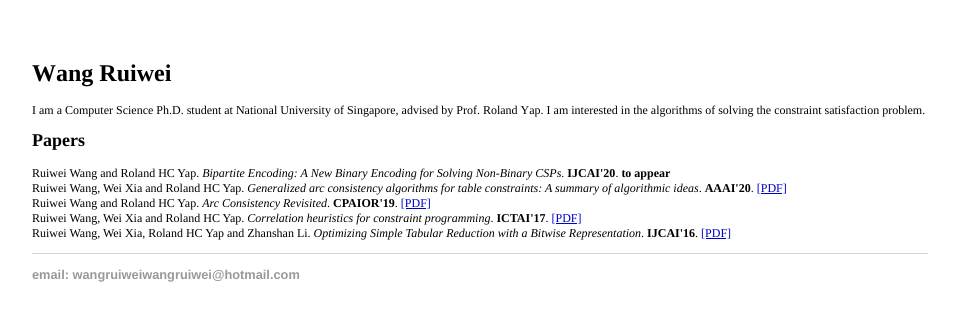
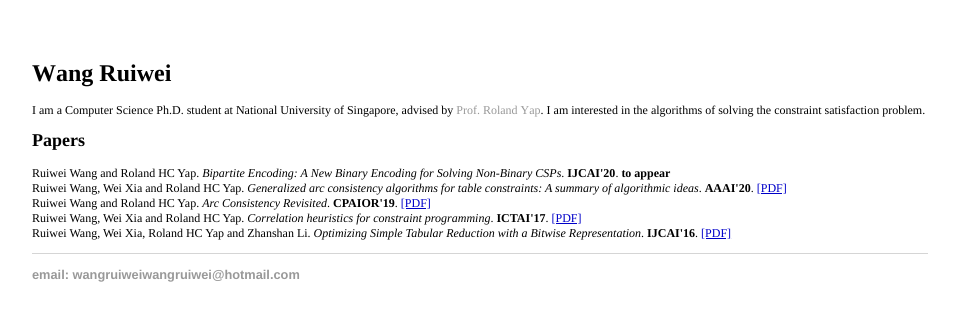
Before and after one commit to WangRuiwei/WangRuiwei.github.io, a Jekyll site: the page built from index.html, in a window 1280 px wide. Shown: the top 321 px of the page, without its empty margins (160-1115 px from the left). Built offline with Jekyll 4.4.1, drawn with Linux system fonts in a browser that asks for light colours.

Commit message:
Update index.html

```diff
--- a/index.html
+++ b/index.html
@@ -4,7 +4,7 @@ title: Wang Ruiwei
 ---
 <div class="blurb">
 <h1 style="margin: 0.0px 0.0px 16.1px 0.0px; line-height: 28.0px; font: 24.0px Times; color: #000000; -webkit-text-stroke: #000000"><span class="s1"><b>Wang Ruiwei</b></span></h1>
-<p class="p2"><span class="s1">I am a Computer Science Ph.D. student at National University of Singapore, advised by Prof. Roland Yap. I am interested in the algorithms of solving the constraint satisfaction problem.</span></p>
+<p class="p2"><span class="s1">I am a Computer Science Ph.D. student at National University of Singapore, advised by <a href="http://www.comp.nus.edu.sg/~ryap/">Prof. Roland Yap</a>. I am interested in the algorithms of solving the constraint satisfaction problem.</span></p>
 <h2 style="margin: 0.0px 0.0px 14.9px 0.0px; line-height: 22.0px; font: 18.0px Times; color: #000000; -webkit-text-stroke: #000000"><span class="s1"><b>Papers</b></span></h2>
 <p class="p2">
 Ruiwei Wang and Roland HC Yap. <i>Bipartite Encoding: A New Binary Encoding for Solving Non-Binary CSPs</I>. <b>IJCAI'20</b>. <b>to appear</b><br>
```
